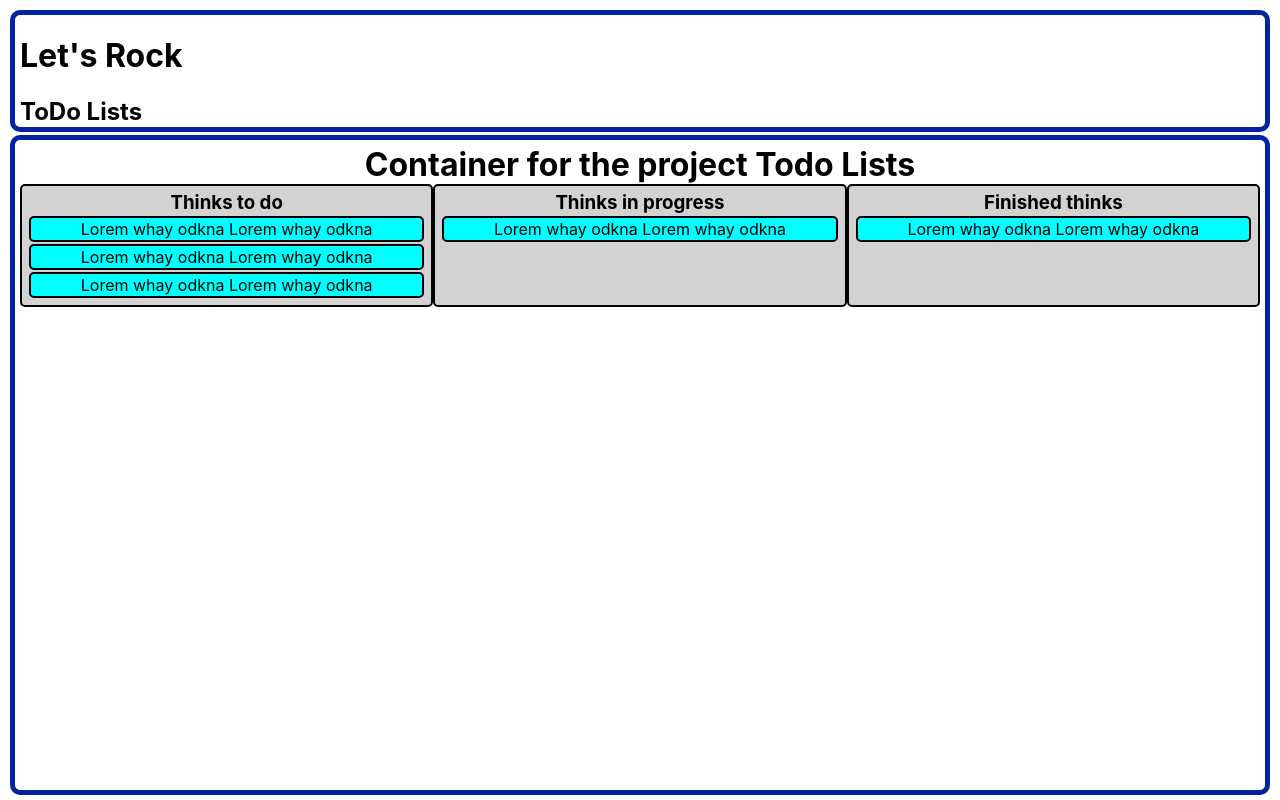
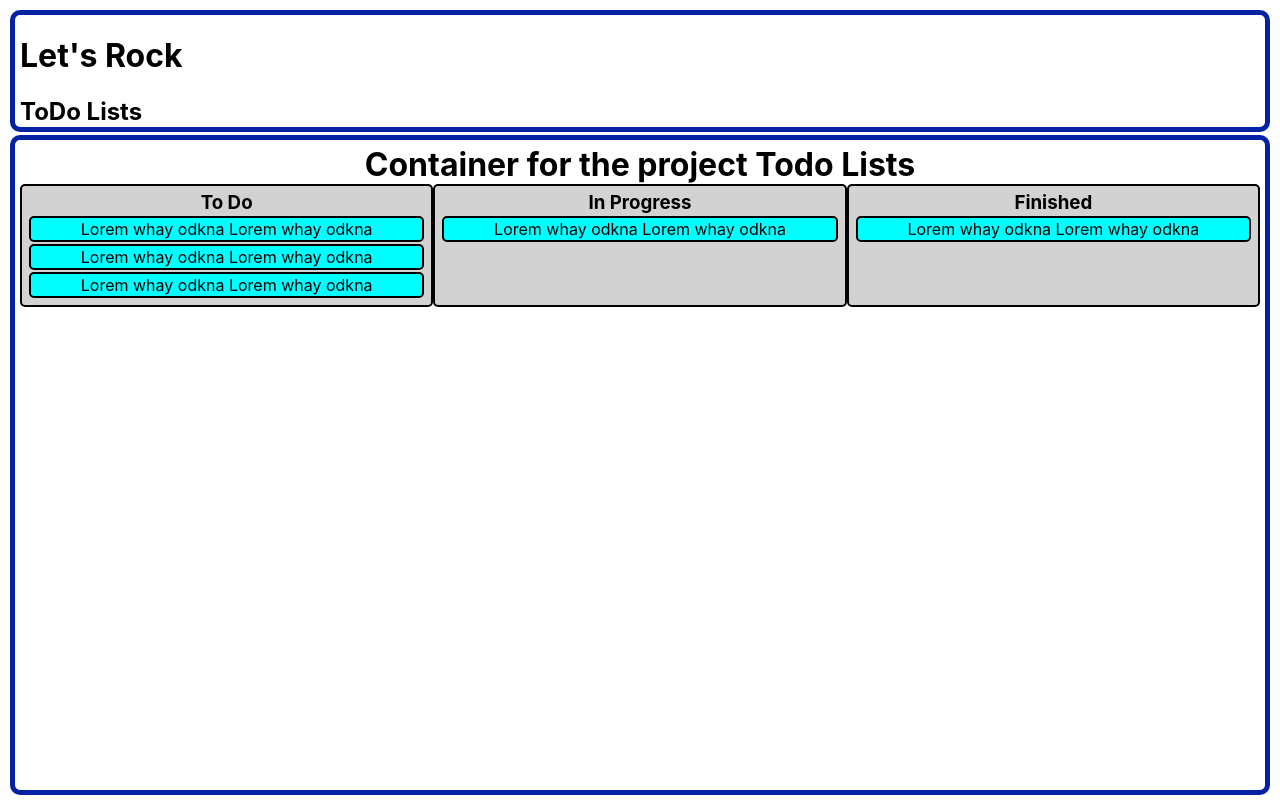
Before and after one commit to helmi88/DashBoard_Projects, a React (Create React App) app: page / in a window 1280 px wide. Built offline with nearby package versions, Linux system fonts and the light colour scheme.

Commit message:
some nosense git commitgit commit

```diff
--- a/package.json
+++ b/package.json
@@ -8,7 +8,7 @@
     "@testing-library/user-event": "^13.5.0",
     "react": "^18.3.1",
     "react-dom": "^18.3.1",
-    "react-scripts": "5.0.1",
+    "react-scripts": "^5.0.1",
     "web-vitals": "^2.1.4"
   },
   "scripts": {
--- a/src/TodoList.js
+++ b/src/TodoList.js
@@ -12,7 +12,7 @@ function TodoList() {
             <h1 className='todo-entete'>Container for the project Todo Lists</h1>
             <div className='todo-body'>
                 <div className='todo-section'>
-                    <h3>Thinks to do</h3>
+                    <h3>To Do</h3>
                     <div className='todo-items'>
                         <Item />
                         <Item />
@@ -20,13 +20,13 @@ function TodoList() {
                     </div>
                 </div>
                 <div className='todo-section'>
-                    <h3>Thinks in progress</h3>
+                    <h3>In Progress</h3>
                     <div className='todo-items'>
                         <Item />
                     </div>
                 </div>
                 <div className='todo-section'>
-                    <h3>Finished thinks</h3>
+                    <h3>Finished</h3>
                     <div className='todo-items'>
                         <Item />
                     </div>
--- a/src/Todolist/Item.js
+++ b/src/Todolist/Item.js
@@ -2,7 +2,7 @@ import './Item.css';
 
 function Item(){
     return (
-        <div className='todo-item'>
+        <div className='todo-item' draggable="true">
            Lorem whay odkna
            Lorem whay odkna
         </div>
```
Also changed, not shown: 1 other file (tests, documents, lock files or other folders).
